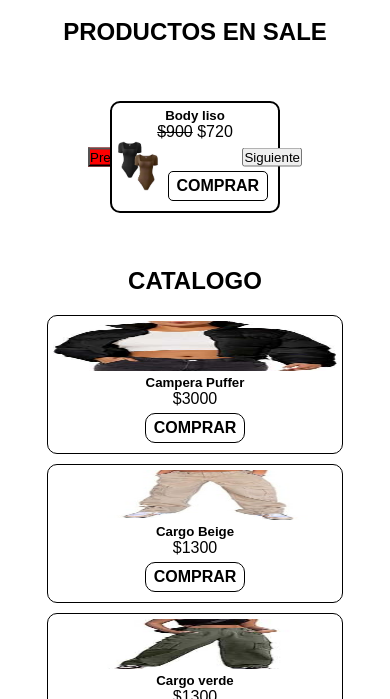
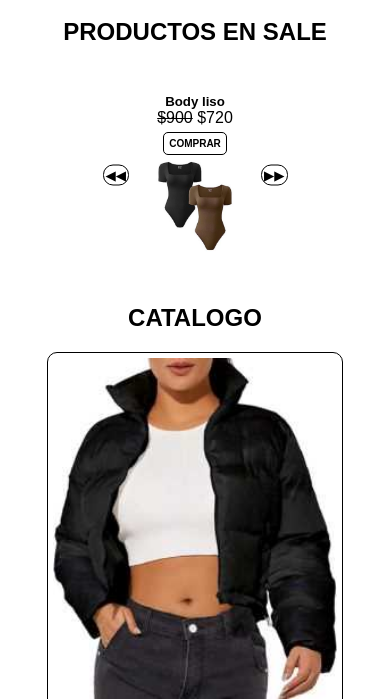
Before and after one commit to sofisisternes/Proyecto2023Coder-SofiaSisternes, a website: page pages/catalogo.html in a window 390 px wide. Shown: the part 145-844 px from the top of the page. Drawn offline with Linux system fonts and the light colour scheme.

Commit message:
corrigiendo tercera entrega

```diff
--- a/pages/catalogo.html
+++ b/pages/catalogo.html
@@ -33,40 +33,40 @@
     <main>
         <h2> PRODUCTOS EN SALE </h2>
         <div id="textCarousel">
-            <button id="prevBtn">Previous</button>
+            <button id="prevBtn">◀◀</button>
             <div class="carousel-content">
                 <div class="carousel-item">
                     <article>
                         <h5>Body liso</h5>
                         <p> <del>$900</del>&nbsp;$720 </p>
-                        <img src="../img/13.jpg" alt="producto body">
                         <a src="#">
                             <button>COMPRAR</button>
                         </a>
+                        <img class="carousel__sale" src="../img/13.jpg" alt="producto body">
                     </article>
                 </div>
                 <div class="carousel-item">
                     <article>
                         <h5>Campera marron cordero</h5>
                         <p><del>$2600</del>&nbsp;$2080</p>
-                        <img src="../img/14.jpg" alt="producto campera">
                         <a src="#">
                             <button>COMPRAR</button>
                         </a>
+                        <img class="carousel__sale" src="../img/14.jpg" alt="producto campera">
                     </article>
                 </div>
                 <div class="carousel-item">
                     <article>
-                        <img src="../img/19.jpg" alt="producto pantalon">
                         <h5>Ecocuero negro</h5>
                         <p> <del>$2500</del>&nbsp;$2000 </p>
                         <a src="#">
                             <button>COMPRAR</button>
                         </a>
+                        <img class="carousel__sale" src="../img/19.jpg" alt="producto pantalon">
                     </article>
                 </div>
             </div>
-            <button id="nextBtn">Siguiente</button>
+            <button id="nextBtn">▶▶</button>
         </div>
         <h2> CATALOGO</h2>
         <section class="catalogo">
--- a/scss/_catalogo.scss
+++ b/scss/_catalogo.scss
@@ -1,14 +1,15 @@
 .catalogo {
     display: grid;
-    grid-template-columns: auto auto auto;
+    grid-template-columns: 300px 300px 300px;
     grid-template-rows: auto auto;
     grid-template-areas:
         "producto1 producto2 producto3"
         "producto4 producto5 producto6";
     text-align: $text;
     align-items: center;
-    justify-content: space-around;
+    place-content: center;
     row-gap: 20px;
+    gap: 3rem;
     margin: 10px;
 
     .producto1 {
@@ -90,6 +91,27 @@
     overflow: hidden;
     position: relative;
 
+    #prevBtn,
+    #nextBtn {
+        position: absolute;
+        top: 50%;
+        transform: translateY(-50%);
+        cursor: pointer;
+        z-index: 2;
+        background-color: white;
+        border: 1px black solid;
+        border-radius: 10px;
+        padding: 5px;
+    }
+
+    #prevBtn {
+        left: 10px;
+    }
+
+    #nextBtn {
+        right: 10px;
+    }
+
     .carousel-content {
         display: flex;
         width: 300%;
@@ -98,15 +120,17 @@
 
     .carousel-item {
         flex-shrink: 0;
-      width: 33.33%;
+        width: 33.33%;
         padding: 20px;
         box-sizing: border-box;
         display: flex;
+        max-width: 1000px;
+        margin: 0 auto;
         align-items: center;
         justify-content: center;
         text-align: $text;
 
-        img {
+        .carousel__sale {
             max-width: 50%;
             width: auto;
         }
@@ -128,21 +152,4 @@
             }
         }
     }
-
-    #prevBtn,
-    #nextBtn {
-        position: absolute;
-        top: 50%;
-        transform: translateY(-50%);
-        cursor: pointer;
-    }
-
-    #prevBtn {
-        left: 10px;
-        background-color:  red;
-    }
-
-    #nextBtn {
-        right: 10px;
-    }
 }
--- a/scss/_media.scss
+++ b/scss/_media.scss
@@ -116,6 +116,7 @@
             "producto5"
             "producto6";
 
+
         img {
             width: 100%;
             max-width: 300px;
@@ -164,6 +165,77 @@
 
         .producto6 {
             grid-area: producto6;
+        }
+    }
+}
+
+@media only screen and (max-width:480px) {
+    #textCarousel {
+        width: 50%;
+        margin: auto;
+        overflow: hidden;
+        position: relative;
+
+        #prevBtn,
+        #nextBtn {
+            position: absolute;
+            top: 50%;
+            transform: translateY(-50%);
+            cursor: pointer;
+            z-index: 2;
+            background-color: white;
+            border: 1px black solid;
+            border-radius: 10px;
+            padding: 2px;
+        }
+
+        #prevBtn {
+            left: 5px;
+        }
+
+        #nextBtn {
+            right: 5px;
+        }
+
+        .carousel-content {
+            display: flex;
+            width: 300%;
+            transition: transform 0.5s ease-in-out;
+        }
+
+        .carousel-item {
+            flex-shrink: 0;
+            width: 33.33%;
+            padding: 20px;
+            box-sizing: border-box;
+            display: flex;
+            max-width: 1000px;
+            margin: 0 auto;
+            align-items: center;
+            justify-content: center;
+            text-align: $text;
+
+            .carousel__sale {
+                max-width: 50%;
+                width: auto;
+            }
+
+            button {
+                background-color: white;
+                border-radius: 5px;
+                color: black;
+                border: black solid 1px;
+                font-size: 10px;
+                font-weight: bold;
+                width: auto;
+                transition: opacity 0.3s ease;
+                padding: 5px;
+                margin: 5px;
+
+                &:hover {
+                    opacity: 0.5;
+                }
+            }
         }
     }
 }
@@ -247,9 +319,8 @@
         }
 
         .carousel-control-prev,
-        .carousel-control-next button{
+        .carousel-control-next button {
             margin: 0;
-        }
         }
 
         article {
@@ -264,6 +335,8 @@
                 height: 50px;
             }
         }
+
+    }
 }
 
 @media only screen and (max-width:480px) {
--- a/scss/_mensaje.scss
+++ b/scss/_mensaje.scss
@@ -3,20 +3,23 @@
     display: flex;
     justify-content: center;
     font-family: $font;
+    height: auto;
 
     input {
         margin-bottom: 10px;
+        margin-right: 50px;
         width: 100%;
-        border-radius: 10px;
         font-family: $font;
+    }
+    .mensaje__boton input {
         background-color: white;
-        border: 1px solid black;
+        color: black;
     }
 
     .mapa iframe {
-        margin-left: 20px;
+        margin-left: 50px;
         width: auto;
-        height: 300px;
+        height: 500px;
         text-align: $text;
     }
 
--- a/scss/_preguntas.scss
+++ b/scss/_preguntas.scss
@@ -1,7 +1,14 @@
 .preguntas {
     @include preguntas;
 }
-
-.centrartabla {
-    @include centrartabla
-}
+.accordion-button:not(.collapsed) {
+        background-color: rgba($fondo2, 0.5);
+        color: black;
+    }
+    .accordion-button:focus {
+        border: 1px solid $fondo2;
+        box-shadow: none;
+    }
+    .centrartabla {
+        @include centrartabla
+    }
```
Also changed, not shown: index.html (+12 -12 lines), pages/contacto.html (+2 -2 lines), css/estilo.css. Lines whose indentation alone changed are shown as unchanged.
